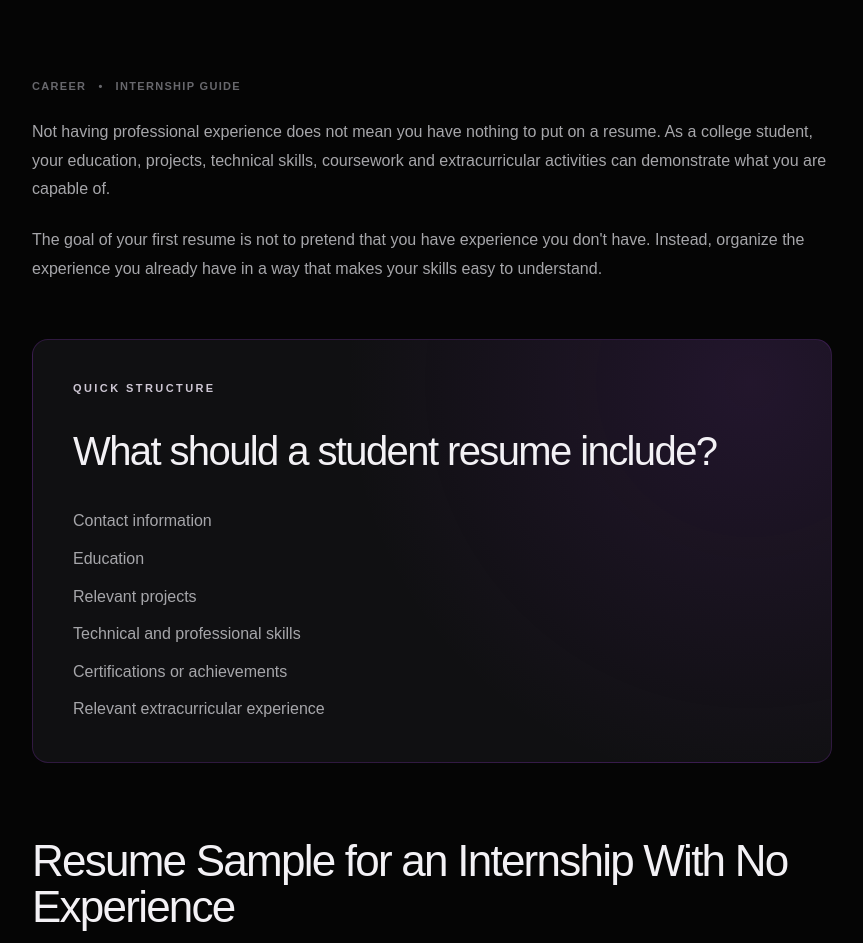
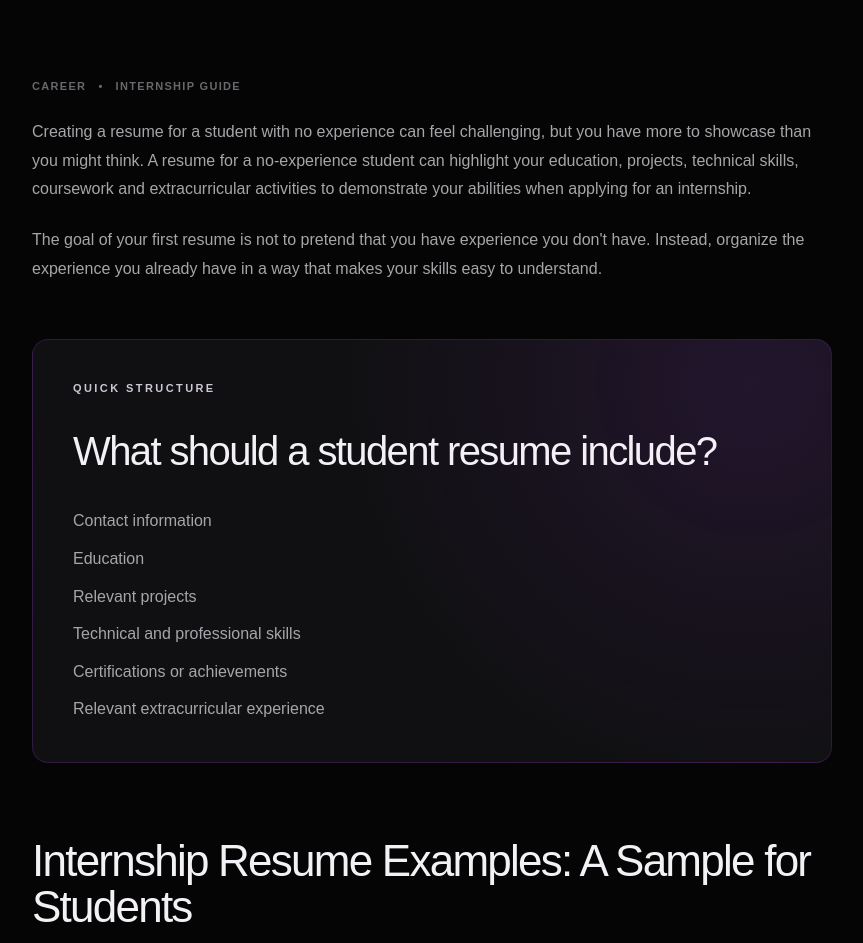
Before and after one commit to LAKSHYAG16/college-survival-guide, a Next.js app: page /career/resume-for-internship-no-experience in a window 1280 px wide. Shown: the part 689-1632 px from the top of the page, without its empty margins (208-1071 px from the left). Built offline with nearby package versions, Linux system fonts and the light colour scheme; no server answers.

Commit message:
mile 2 point 3

```diff
--- a/app/career/resume-for-internship-no-experience/page.tsx
+++ b/app/career/resume-for-internship-no-experience/page.tsx
@@ -185,10 +185,11 @@ export default function ResumeInternshipPage() {
           </div>
 
           <p className="article-lead">
-            Not having professional experience does not mean you have nothing
-            to put on a resume. As a college student, your education, projects,
-            technical skills, coursework and extracurricular activities can
-            demonstrate what you are capable of.
+            Creating a resume for a student with no experience can feel
+            challenging, but you have more to showcase than you might think.
+            A resume for a no-experience student can highlight your education,
+            projects, technical skills, coursework and extracurricular activities
+            to demonstrate your abilities when applying for an internship.
           </p>
 
           <p>
@@ -215,7 +216,7 @@ export default function ResumeInternshipPage() {
 
           {/* Resume sample */}
           <section className="article-section">
-            <h2>Resume Sample for an Internship With No Experience</h2>
+            <h2>Internship Resume Examples: A Sample for Students</h2>
 
             <p>
               If you are applying for your first internship, your resume does
@@ -391,6 +392,27 @@ export default function ResumeInternshipPage() {
               <li>Use a readable font and appropriate spacing.</li>
               <li>Save the resume in the format requested by the employer.</li>
             </ul>
+
+            <p>
+              For additional guidance, see the{" "}
+              <a
+                href="https://careerservices.upenn.edu/channels/resume/"
+                target="_blank"
+                rel="noopener noreferrer"
+              >
+                University of Pennsylvania's resume-writing guide
+              </a>
+              , which explains resume structure, formatting, and how to describe your
+              skills and accomplishments. You can also consult{" "}
+              <a
+                href="https://careers.gmu.edu/create-resume"
+                target="_blank"
+                rel="noopener noreferrer"
+              >
+                George Mason University's resume guide
+              </a>
+              {" "}for advice on tailoring your resume and using relevant keywords.
+            </p>
           </section>
 
           {/* No experience */}
```
